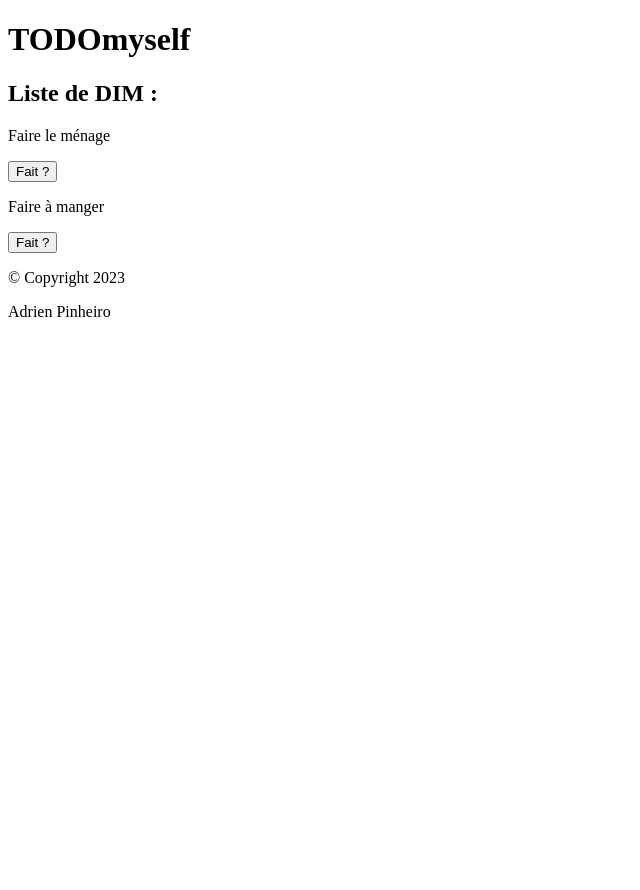
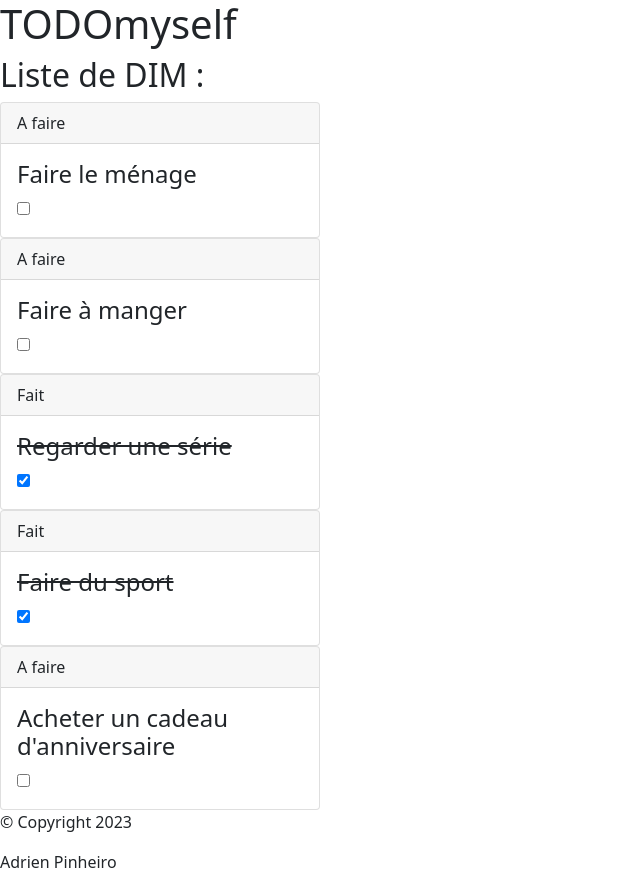
Before and after one commit to AdrienPinheiro/Todomyself, an Angular app: page /todos in a window 1280 px wide. Shown: the whole page, without its empty margins (0-640 px from the left). Before the commit the page ends 800 px from the top, so only its background shows below. Built offline with nearby package versions, Linux system fonts and the light colour scheme; data requests are answered from the project's data file.

Commit message:
List todo good, try to line through and update Todo

```diff
--- a/angular.json
+++ b/angular.json
@@ -25,9 +25,12 @@
               "src/assets"
             ],
             "styles": [
+              "./node_modules/bootstrap/dist/css/bootstrap.css",
               "src/styles.css"
             ],
-            "scripts": []
+            "scripts": [
+              "./node_modules/bootstrap/dist/js/bootstrap.js"
+            ]
           },
           "configurations": {
             "production": {
--- a/db/db.json
+++ b/db/db.json
@@ -8,9 +8,30 @@
       "isActif": true
     },
     {
-      "id": 1,
+      "id": 2,
       "title": "Faire à manger",
       "description": "Faire une blanquette",
+      "created_at": "",
+      "isActif": true
+    },
+    {
+      "id": 3,
+      "title": "Regarder une série",
+      "description": "Lucifer",
+      "created_at": "",
+      "isActif": false
+    },
+    {
+      "id": 4,
+      "title": "Faire du sport",
+      "description": "Séance abdo",
+      "created_at": "",
+      "isActif": false
+    },
+    {
+      "id": 5,
+      "title": "Acheter un cadeau d'anniversaire",
+      "description": "Pour David",
       "created_at": "",
       "isActif": true
     }
--- a/package.json
+++ b/package.json
@@ -19,6 +19,7 @@
     "@angular/platform-browser": "^15.1.0",
     "@angular/platform-browser-dynamic": "^15.1.0",
     "@angular/router": "^15.1.0",
+    "bootstrap": "^5.1.3",
     "json-server": "^0.17.1",
     "rxjs": "~7.8.0",
     "tslib": "^2.3.0",
--- a/src/app/app.component.html
+++ b/src/app/app.component.html
@@ -1,3 +1,5 @@
 <app-menu></app-menu>
-<router-outlet></router-outlet>
+<main>
+  <router-outlet></router-outlet>
+</main>
 <app-footer></app-footer>
--- a/src/app/pages/lister-todos/lister-todos.component.html
+++ b/src/app/pages/lister-todos/lister-todos.component.html
@@ -1,7 +1,24 @@
 <section>
   <h2>Liste de DIM :</h2>
-  <div *ngFor="let todo of todos">
-    <p>{{todo.title}}</p>
-    <button type="checkbox">Fait ?</button>
+  <div class="list-todo">
+    <div *ngFor="let todo of todos" class="card col-3" (click)="allInfo(todo.id)">
+      <div *ngIf="todo.isActif" class="card-header">A faire</div>
+      <div *ngIf="!todo.isActif" class="card-header">Fait</div>
+      <div class="card-body">
+        <h4 *ngIf="todo.isActif" class="card-title">{{todo.title}}</h4>
+        <h4 *ngIf="!todo.isActif" class="card-title text-decoration-line-through">{{todo.title}}</h4>
+        <input
+          *ngIf="todo.isActif"
+          type="checkbox"
+          (change)="checkValue(todo.id)"
+        />
+        <input
+          *ngIf="!todo.isActif"
+          type="checkbox"
+          (change)="checkValue(todo.id)"
+          checked
+        />
+      </div>
+    </div>
   </div>
 </section>
--- a/src/app/pages/lister-todos/lister-todos.component.ts
+++ b/src/app/pages/lister-todos/lister-todos.component.ts
@@ -18,4 +18,16 @@ export class ListerTodosComponent implements OnInit{
     this.todoService.getAllTodos().subscribe(data => this.todos = data)
   }
 
+  checkValue(id : number){
+    this.todos.map(todo => {
+      if(todo.id == id){
+        todo.isActif = !todo.isActif
+        this.todoService.updateOneTodo(todo);
+      }
+    })
+  }
+
+  allInfo(id : number){
+
+  }
 }
--- a/src/app/services/todo.service.ts
+++ b/src/app/services/todo.service.ts
@@ -15,4 +15,8 @@ export class TodoService {
   getAllTodos(): Observable<Todo[]>{
     return this.http.get<Todo[]>(this.url+'/todos');
   }
+
+  updateOneTodo(todo : Todo){
+    return this.http.patch<Todo>(this.url+'/todos/'+todo.id, todo);
+  }
 }
```
Also changed, not shown: 1 other file (tests, documents, lock files or other folders).
